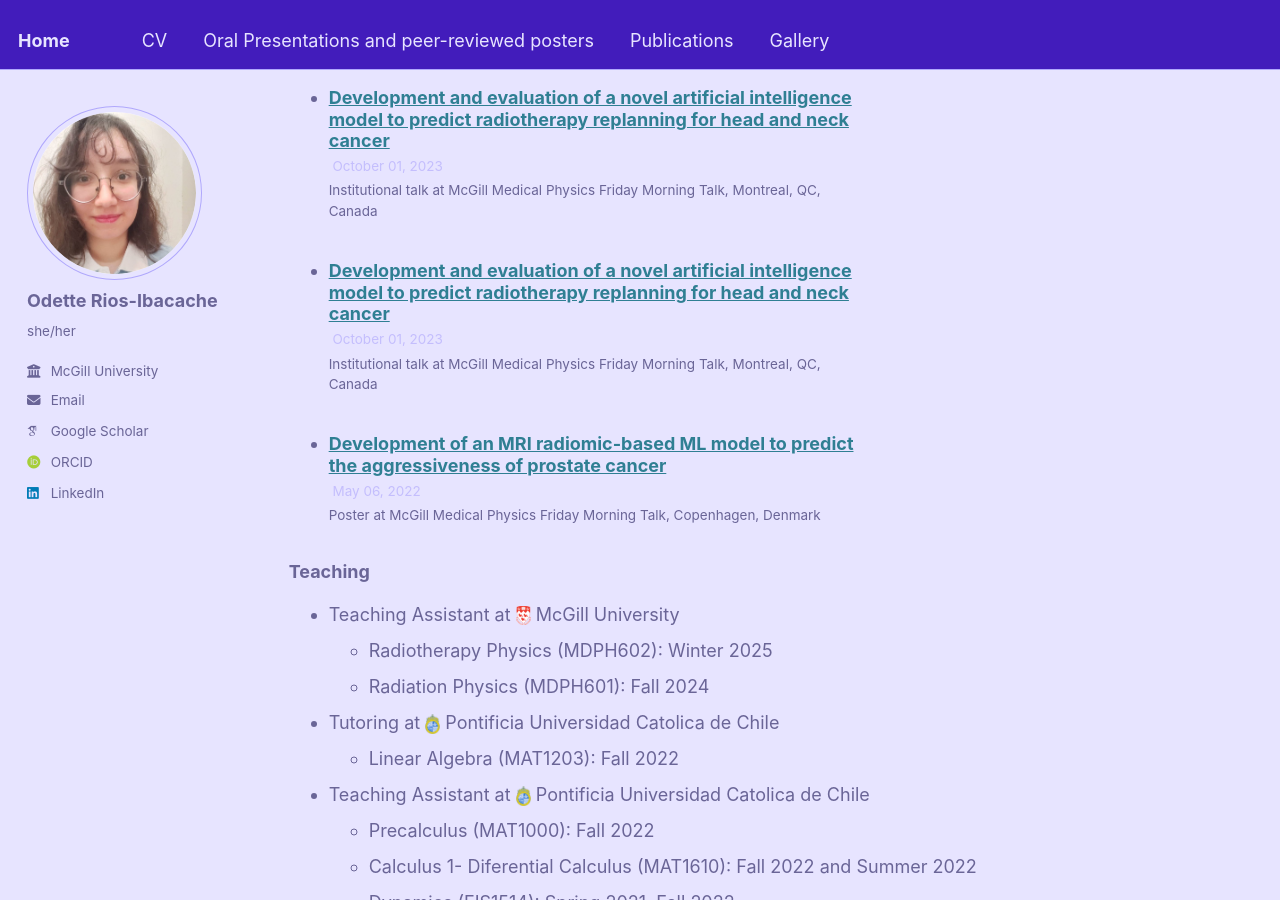
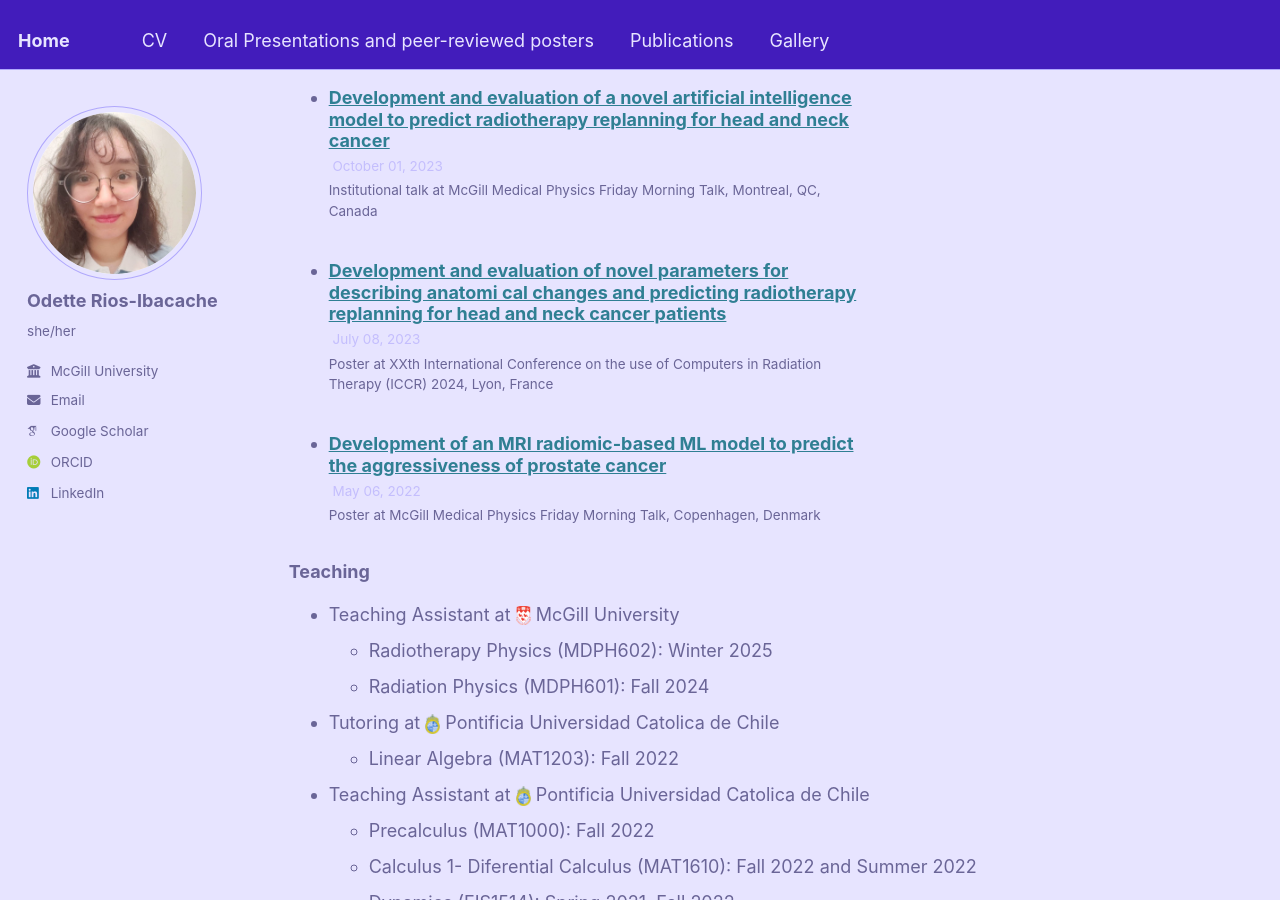
Before and after one commit to OdetteRiosI/odetteriosi.github.io, a Jekyll site: the page built from _pages/cv.md, in a window 1280 px wide and 900 px high, scrolled down 3135 px. Built offline with Jekyll 4.4.1, drawn with Linux system fonts in a browser that asks for light colours; some web fonts are replaced.

Commit message:
Update talk-8.md

```diff
--- a/_talks/talk-8.md
+++ b/_talks/talk-8.md
@@ -1,11 +1,15 @@
 ---
-title: "Development and evaluation of a novel artificial intelligence model to predict radiotherapy replanning for head and neck cancer"
-collection: talks
-type: "Institutional talk"
-permalink: /talks/talk-6
-venue: "McGill Medical Physics Friday Morning Talk"
-date: 2023-10-01
-location: "Montreal, QC, Canada"
+title: "Development and evaluation of novel parameters for describing anatomi
+cal changes and predicting radiotherapy replanning for head and neck cancer patients"
+collection: posters
+type: "Poster"
+permalink: /talks/talk-8
+venue: " XXth International Conference on the use of Computers in Radiation Therapy (ICCR) 2024"
+date: 2023-07-08/11
+location: "Lyon, France"
 ---
 
 Rios-Ibacache, O. et al. (2023)
+<center><br/><img src='/files/Poster_ICCR_RiosIbacache-1.png' width="800" height="300"></center>
+
+Related material: [Poster PDF version](http://odetteriosi.github.io/files/Poster_ICCR_RiosIbacache.pdf)
```
